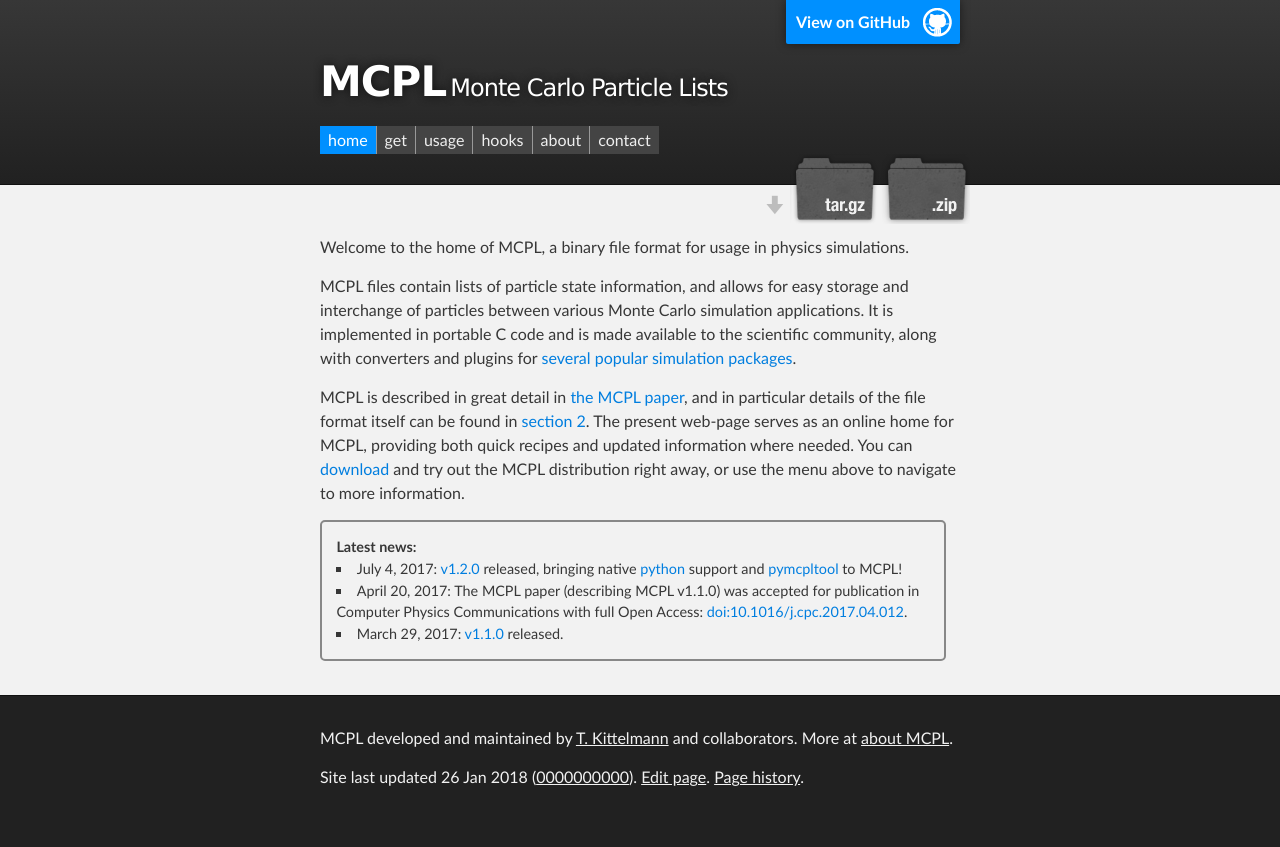
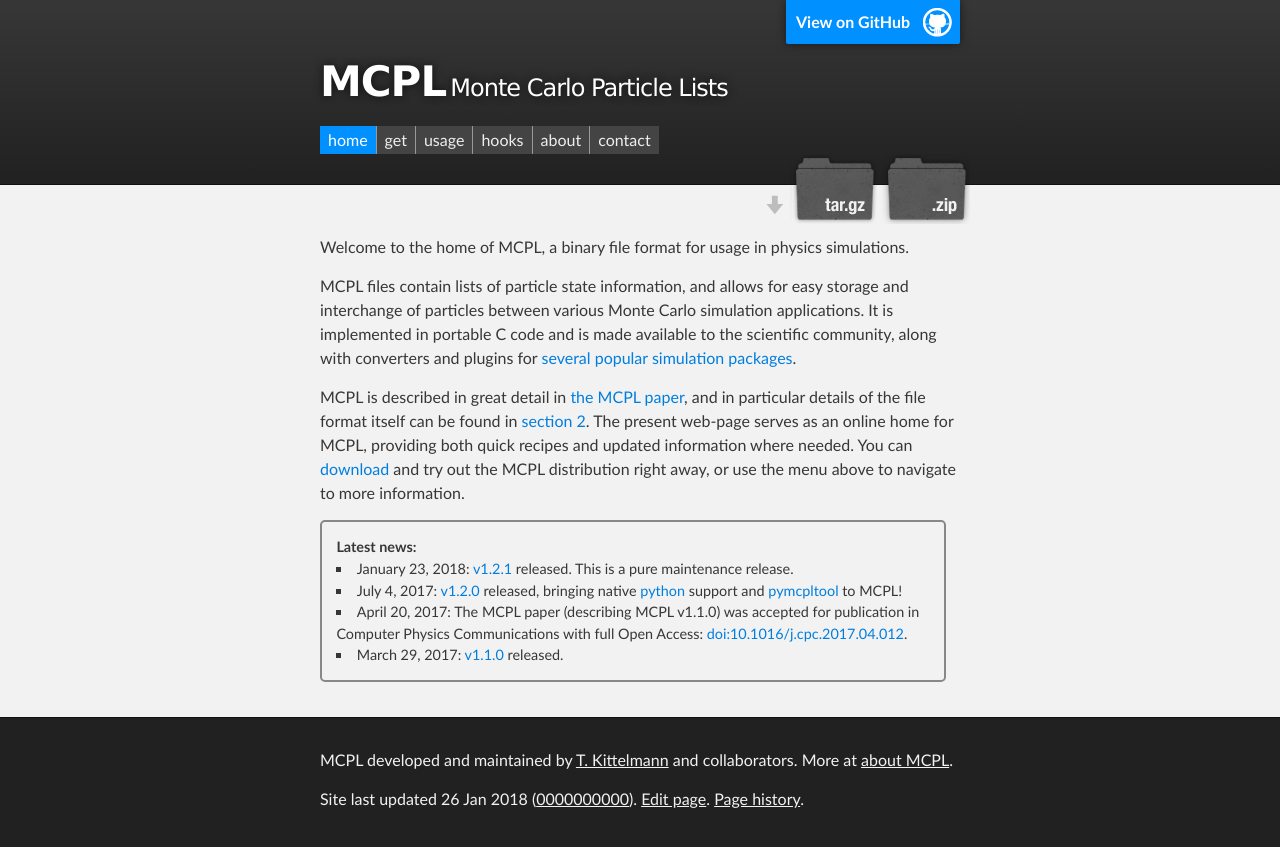
Before and after one commit to mctools/mcpl, a Jekyll site: the page built from index.md, in a window 1280 px wide. Shown: the top 847 px of the page. Built offline with Jekyll 4.4.1, drawn with Linux system fonts in a browser that asks for light colours.

Commit message:
Mention mcpl v1.2.1 on front page

```diff
--- a/index.md
+++ b/index.md
@@ -21,6 +21,9 @@ both quick recipes and updated information where needed. You can [download](LOCA
 and try out the MCPL distribution right away, or use the
 menu above to navigate to more information.
 
+* January 23, 2018:
+  [v1.2.1](https://github.com/mctools/mcpl/releases/tag/v1.2.1)
+  released. This is a pure maintenance release.
 * July 4, 2017:
   [v1.2.0](https://github.com/mctools/mcpl/releases/tag/v1.2.0)
   released, bringing native [python](LOCAL:usage_python) support and
```
